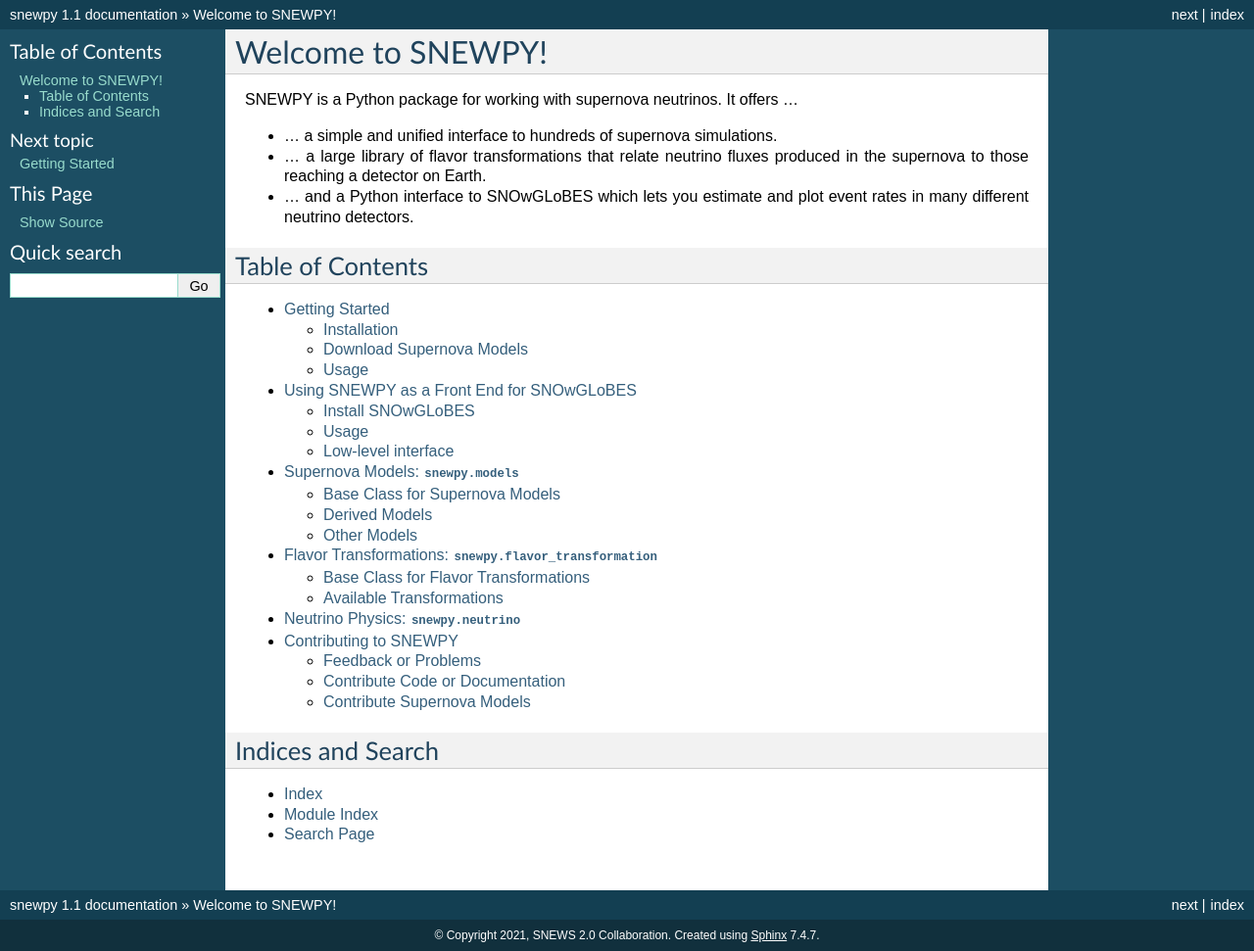
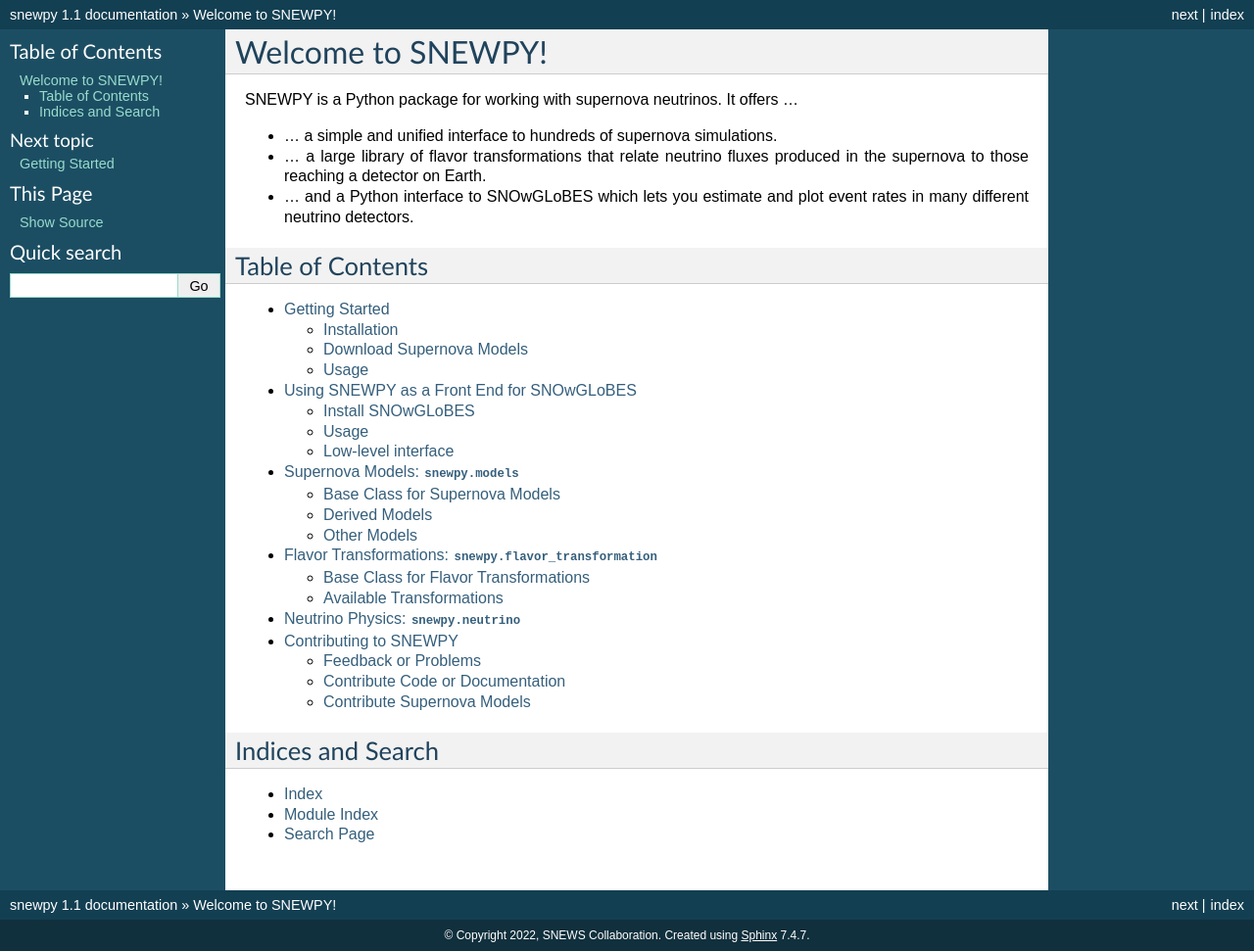
Before and after one commit to SNEWS2/snewpy, a Sphinx documentation site: the page built from doc/source/index.rst, in a window 1280 px wide. Shown: the whole page at 98% size. Built offline with Sphinx 7.4.7, drawn with Linux system fonts in a browser that asks for light colours.

```diff
--- a/doc/source/conf.py
+++ b/doc/source/conf.py
@@ -14,11 +14,13 @@
 
 import sys
 import os
+import re
 
 # If extensions (or modules to document with autodoc) are in another directory,
 # add these directories to sys.path here. If the directory is relative to the
 # documentation root, use os.path.abspath to make it absolute, like shown here.
 sys.path.insert(0, os.path.abspath('../../python/'))
+import snewpy
 
 # -- General configuration ------------------------------------------------
 
@@ -50,17 +52,17 @@ source_suffix = '.rst'
 master_doc = 'index'
 
 # General information about the project.
-project = u'snewpy'
-copyright = u'2021, SNEWS 2.0 Collaboration'
+project = 'snewpy'
+copyright = '2022, SNEWS Collaboration'
 
 # The version info for the project you're documenting, acts as replacement for
 # |version| and |release|, also used in various other places throughout the
 # built documents.
 #
 # The short X.Y version.
-version = '1.1'
+version = re.match(r"v?(\d+\.\d+)", snewpy._version.__version__).group(1)
 # The full version, including alpha/beta/rc tags.
-release = '1.1'
+release = snewpy._version.__version__
 
 # The language for content autogenerated by Sphinx. Refer to documentation
 # for a list of supported languages.
@@ -233,8 +235,8 @@ latex_elements = {
 # (source start file, target name, title,
 #  author, documentclass [howto, manual, or own class]).
 latex_documents = [
-  ('index', 'snewpy.tex', u'snewpy Documentation',
-   u'SNEWS 2.0 Collaboration', 'manual'),
+  ('index', 'snewpy.tex', 'snewpy Documentation',
+   'SNEWS Collaboration', 'manual'),
 ]
 
 # The name of an image file (relative to this directory) to place at the top of
@@ -263,8 +265,8 @@ latex_documents = [
 # One entry per manual page. List of tuples
 # (source start file, name, description, authors, manual section).
 man_pages = [
-    ('index', 'snewpy', u'snewpy Documentation',
-     [u'SNEWS 2.0 Collaboration'], 1)
+    ('index', 'snewpy', 'snewpy Documentation',
+     ['SNEWS Collaboration'], 1)
 ]
 
 # If true, show URL addresses after external links.
@@ -277,8 +279,8 @@ man_pages = [
 # (source start file, target name, title, author,
 #  dir menu entry, description, category)
 texinfo_documents = [
-  ('index', 'snewpy', u'snewpy Documentation',
-   u'SNEWS 2.0 Collaboration', 'snewpy', 'One line description of project.',
+  ('index', 'snewpy', 'snewpy Documentation',
+   'SNEWS Collaboration', 'snewpy', 'A Python package for working with supernova neutrinos.',
    'Miscellaneous'),
 ]
 
```
